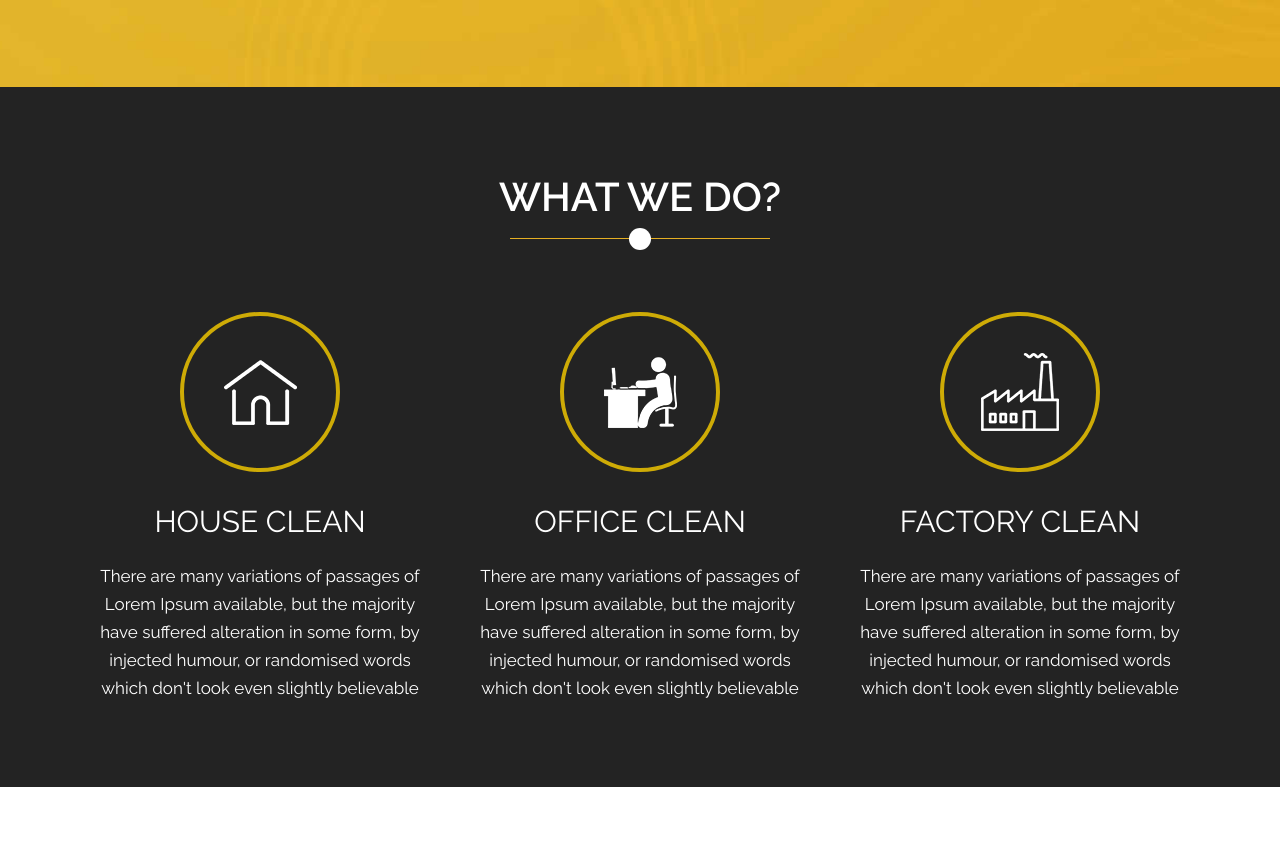
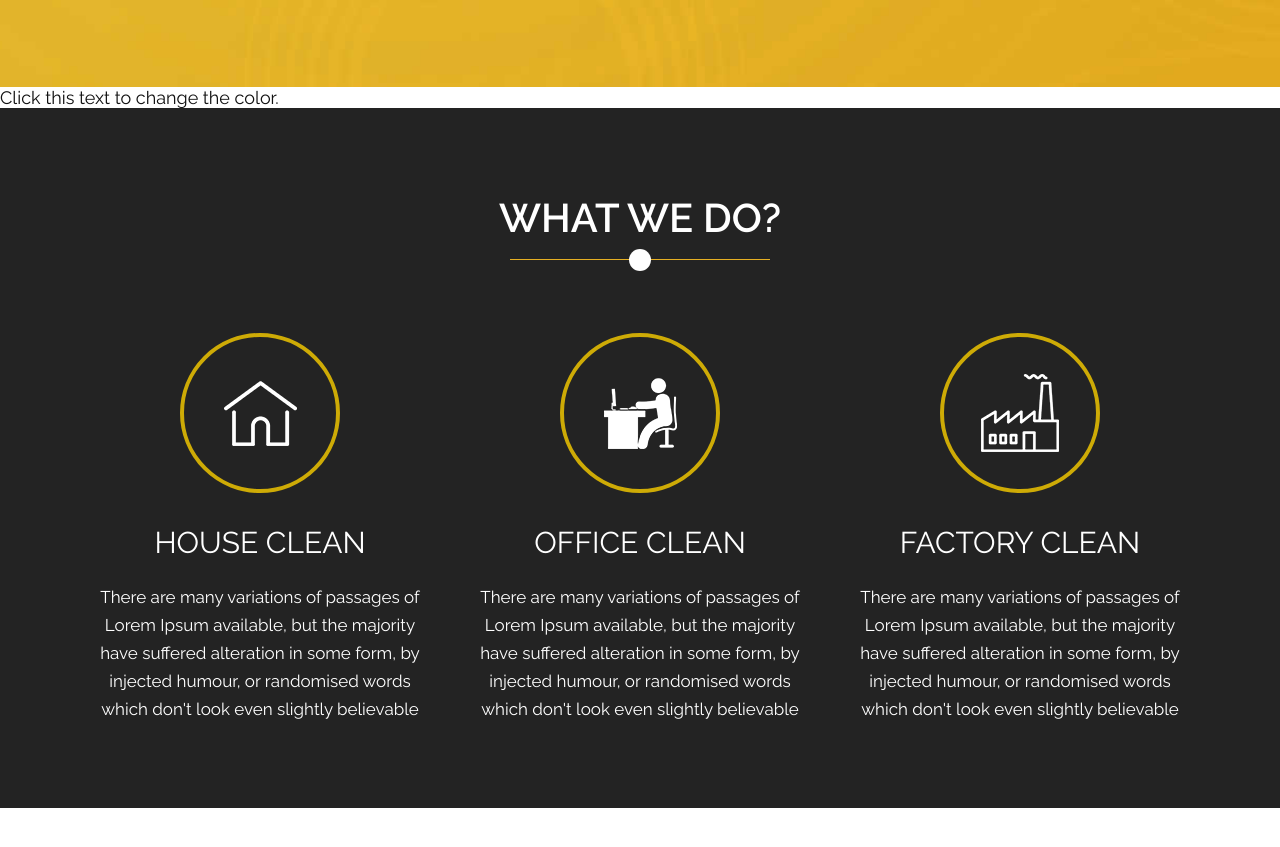
Before and after one commit to AdithyaSP06/netlify_app, a plain HTML site: page index.html in a window 1280 px wide. Shown: the part 1006-1853 px from the top of the page. Drawn offline with nearby package versions, Linux system fonts and the light colour scheme.

Commit message:
Update index.html

```diff
--- a/index.html
+++ b/index.html
@@ -106,6 +106,13 @@
       </section>
       <!-- end banner -->
       <!-- we_do -->
+      <h3 id="demo" onclick="myFunction()">Click this text to change the color.</h3>
+
+      <script>
+      function myFunction() {
+        document.getElementById("demo").style.color = "red";
+      }
+      </script>
       <div id="we_do"  class="we_do">
          <div class="container">
             <div class="row">
```
